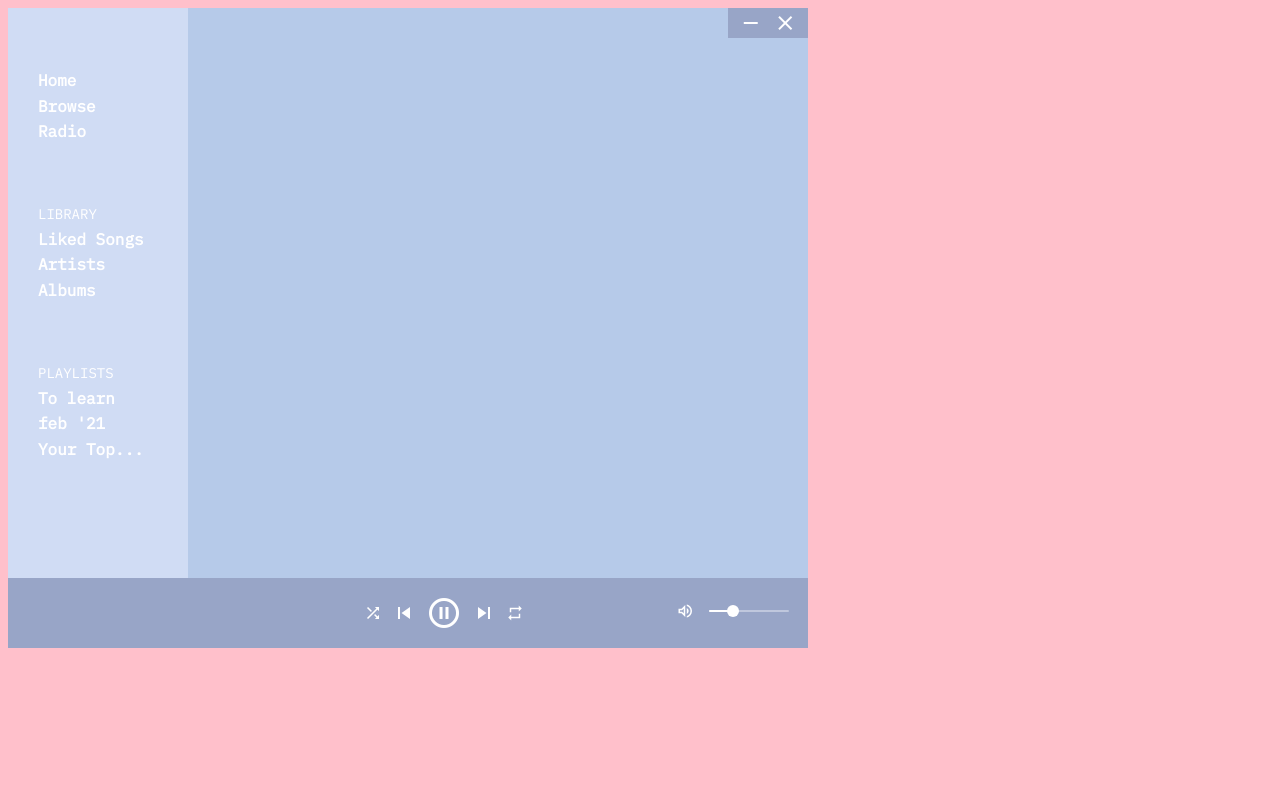
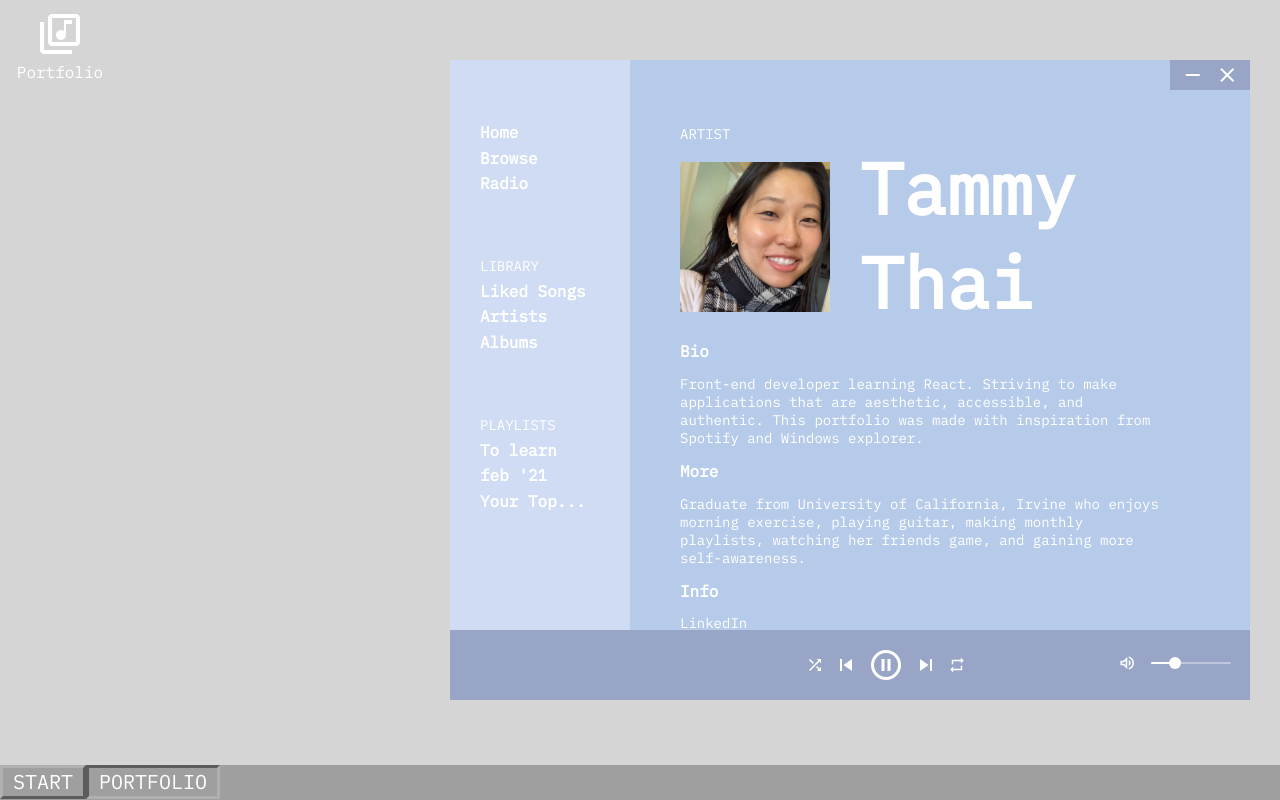
Before and after one commit to tammythai/portfolio, a React (Create React App) app: page / in a window 1280 px wide. Built offline with nearby package versions, Linux system fonts and the light colour scheme.

Commit message:
Finished a very simple background

```diff
--- a/src/App.js
+++ b/src/App.js
@@ -5,7 +5,8 @@ import Sidebar from "./components/Sidebar";
 import Main from "./components/Main";
 import Player from "./components/Player";
 import Titlebar from "./components/Titlebar";
-import { CurrentSongProvider } from "./components/CurrentSongProvider";
+import Background from "./components/Background";
+import { CurrentSongProvider } from "./contexts/CurrentSongProvider";
 import Draggable from "react-draggable";
 import { routesList } from "./routes";
 
@@ -39,7 +40,12 @@ function App() {
   // console.log("this be the url " + window.location.href);
 
   return (
-    <Draggable nodeRef={nodeRef} handle="#handle">
+    <Background>
+      <Draggable
+        nodeRef={nodeRef}
+        handle="#handle"
+        defaultPosition={{ x: 450, y: -60 }}
+      >
         <div ref={nodeRef} className="app-container">
           <CurrentSongProvider>
             <div className="app">
@@ -53,6 +59,7 @@ function App() {
           </CurrentSongProvider>
         </div>
       </Draggable>
+    </Background>
   );
 }
 
--- a/src/App.scss
+++ b/src/App.scss
@@ -7,6 +7,10 @@ $medium-color: #98a5c7;
 $dark-color: #727d9a;
 $font-name: "IBM Plex Mono", sans-serif;
 $font-color: white;
+
+$toolbar-border-color: #b0b0b0;
+$toolbar-color: #9f9f9f;
+$desktop-color: #d5d5d5;
 
 $sidebar-fontsize: 16px;
 $caps-fontsize: 14px;
@@ -42,7 +46,13 @@ $player-content: 12px;
 body {
   font-family: $font-name;
   color: $font-color;
-  background-color: pink;
+  background-color: $desktop-color;
+  margin: 0;
+  padding: 0;
+  width: 100%;
+  height: 100%;
+  min-height: 100%;
+  overflow: hidden;
   a {
     color: $font-color;
     text-decoration: none;
@@ -69,6 +79,53 @@ body {
   }
 }
 
+.bg {
+  width: 100%;
+  height: 100%;
+  .bg-desktop {
+    background-color: $desktop-color;
+    height: calc(100vh - 35px);
+  }
+  .bg-toolbar {
+    background-color: $toolbar-color;
+    height: 35px;
+    width: 100%;
+    position: fixed;
+    bottom: 0;
+    z-index: -1;
+    display: flex;
+    flex-direction: row;
+    .bg-toolbar-block-inset {
+      @extend %bg-toolbar-block;
+      border-style: inset;
+    }
+    .bg-toolbar-block-outset {
+      @extend %bg-toolbar-block;
+      border-style: outset;
+    }
+  }
+}
+
+%bg-toolbar-block {
+  border-color: $toolbar-border-color;
+  white-space: nowrap;
+  width: auto;
+  padding: 0 10px 0 10px;
+  text-align: center;
+  text-transform: uppercase;
+  font-size: 20px;
+  height: 80%;
+}
+
+.desktop-icon {
+  width: 100px;
+  height: 100px;
+  display: flex;
+  flex-direction: column;
+  align-items: center;
+  padding: 10px;
+}
+
 .titlebar-left {
   grid-area: tbar-left;
   background-color: $light-color;
@@ -86,6 +143,10 @@ body {
   flex-direction: row;
   justify-content: space-evenly;
   align-items: center;
+  .window-minimize:hover,
+  .window-close:hover {
+    opacity: 0.3;
+  }
 }
 
 .sidebar {
@@ -237,12 +298,12 @@ body {
       height: 150px;
     }
   }
-  .playlist-item:hover .playlist-play {
-    display: block;
-  }
-  .playlist-item:hover {
-    opacity: 0.6;
-  }
+  // .playlist-item:hover .playlist-play {
+  //   display: block;
+  // }
+  // .playlist-item:hover {
+  //   opacity: 0.6;
+  // }
   .playlist-info {
     margin-left: 10px;
     display: flex;
@@ -273,12 +334,12 @@ body {
       height: 150px;
     }
   }
-  .collection-item:hover {
-    opacity: 0.6;
-  }
-  .collection-item:hover .collection-play {
-    display: block;
-  }
+  // .collection-item:hover {
+  //   opacity: 0.6;
+  // }
+  // .collection-item:hover .collection-play {
+  //   display: block;
+  // }
   .collection-item-desc {
     display: flex;
     flex-direction: column;
@@ -331,6 +392,9 @@ body {
     gap: 10px;
     position: relative;
     right: 20px;
+    .player-controls-icons:hover {
+      opacity: 0.3;
+    }
   }
   .player-volume-controls {
     .player-volume {
--- /dev/null
+++ b/src/components/Background.js
@@ -0,0 +1,21 @@
+import React from "react";
+import DesktopIcon from "./DesktopIcon";
+
+function Background(props) {
+  return (
+    <div className="bg">
+      <div className="bg-desktop">
+        <DesktopIcon name="Portfolio">
+          <span className="material-icons-outlined md-48">library_music</span>
+        </DesktopIcon>
+        {props.children}
+      </div>
+      <div className="bg-toolbar">
+        <div className="bg-toolbar-block-outset">Start</div>
+        <div className="bg-toolbar-block-inset">Portfolio</div>
+      </div>
+    </div>
+  );
+}
+
+export default Background;
--- /dev/null
+++ b/src/components/DesktopIcon.js
@@ -0,0 +1,12 @@
+import React from "react";
+
+function DesktopIcon(props) {
+  return (
+    <div className="desktop-icon">
+      <div className="destop-icon-image">{props.children}</div>
+      <div className="desktop-icon-name">{props.name}</div>
+    </div>
+  );
+}
+
+export default DesktopIcon;
--- a/src/components/ListDisplay.js
+++ b/src/components/ListDisplay.js
@@ -1,5 +1,5 @@
 import React, { useContext } from "react";
-import { CurrentSongContext } from "../components/CurrentSongProvider";
+import { CurrentSongContext } from "../contexts/CurrentSongProvider";
 import {
   msToTime,
   datetimeToDate,
--- a/src/components/Main.js
+++ b/src/components/Main.js
@@ -1,4 +1,5 @@
 import React from "react";
+import Home from "../pages/Home";
 import { Switch, Route } from "react-router-dom";
 
 function Main(props) {
@@ -28,6 +29,9 @@ function Main(props) {
   return (
     <div className="main">
       <Switch>
+        <Route exact path="/">
+          <Home />
+        </Route>
         {navRoutesContent}
         {libraryRoutesContent}
         {playlistsRoutesContent}
--- a/src/components/Player.js
+++ b/src/components/Player.js
@@ -1,5 +1,5 @@
 import React, { useContext, useState } from "react";
-import { CurrentSongContext } from "../components/CurrentSongProvider";
+import { CurrentSongContext } from "../contexts/CurrentSongProvider";
 import FullTextOnHover from "../components/FullTextOnHover";
 import { displayArtists } from "../utilities/helpers";
 import Slider from "@material-ui/core/Slider";
@@ -48,11 +48,21 @@ function Player() {
         <div className="player-description"></div>
       )}
       <div className="player-controls">
-        <span className="material-icons md-18">shuffle</span>
-        <span className="material-icons md-24">skip_previous</span>
-        <span className="material-icons md-36">pause_circle_outline</span>
-        <span className="material-icons md-24">skip_next</span>
-        <span className="material-icons md-18">repeat</span>
+        <span className="material-icons md-18 player-controls-icons">
+          shuffle
+        </span>
+        <span className="material-icons md-24 player-controls-icons">
+          skip_previous
+        </span>
+        <span className="material-icons md-36 player-controls-icons">
+          pause_circle_outline
+        </span>
+        <span className="material-icons md-24 player-controls-icons">
+          skip_next
+        </span>
+        <span className="material-icons md-18 player-controls-icons">
+          repeat
+        </span>
       </div>
       <div className="player-volume-controls">
         <span className="material-icons-outlined md-18 player-volume">
--- a/src/components/Titlebar.js
+++ b/src/components/Titlebar.js
@@ -6,8 +6,8 @@ function Titlebar() {
       <div id="handle" className="titlebar-left"></div>
       <div id="handle" className="titlebar-right"></div>
       <div className="window-actions">
-        <span className="material-icons">remove</span>
-        <span className="material-icons">clear</span>
+        <span className="material-icons window-minimize">remove</span>
+        <span className="material-icons window-close">clear</span>
       </div>
     </React.Fragment>
   );
```
Also changed, not shown: src/contexts/CurrentSongProvider.js (renamed from src/components/CurrentSongProvider.js). Lines whose indentation alone changed are shown as unchanged.
